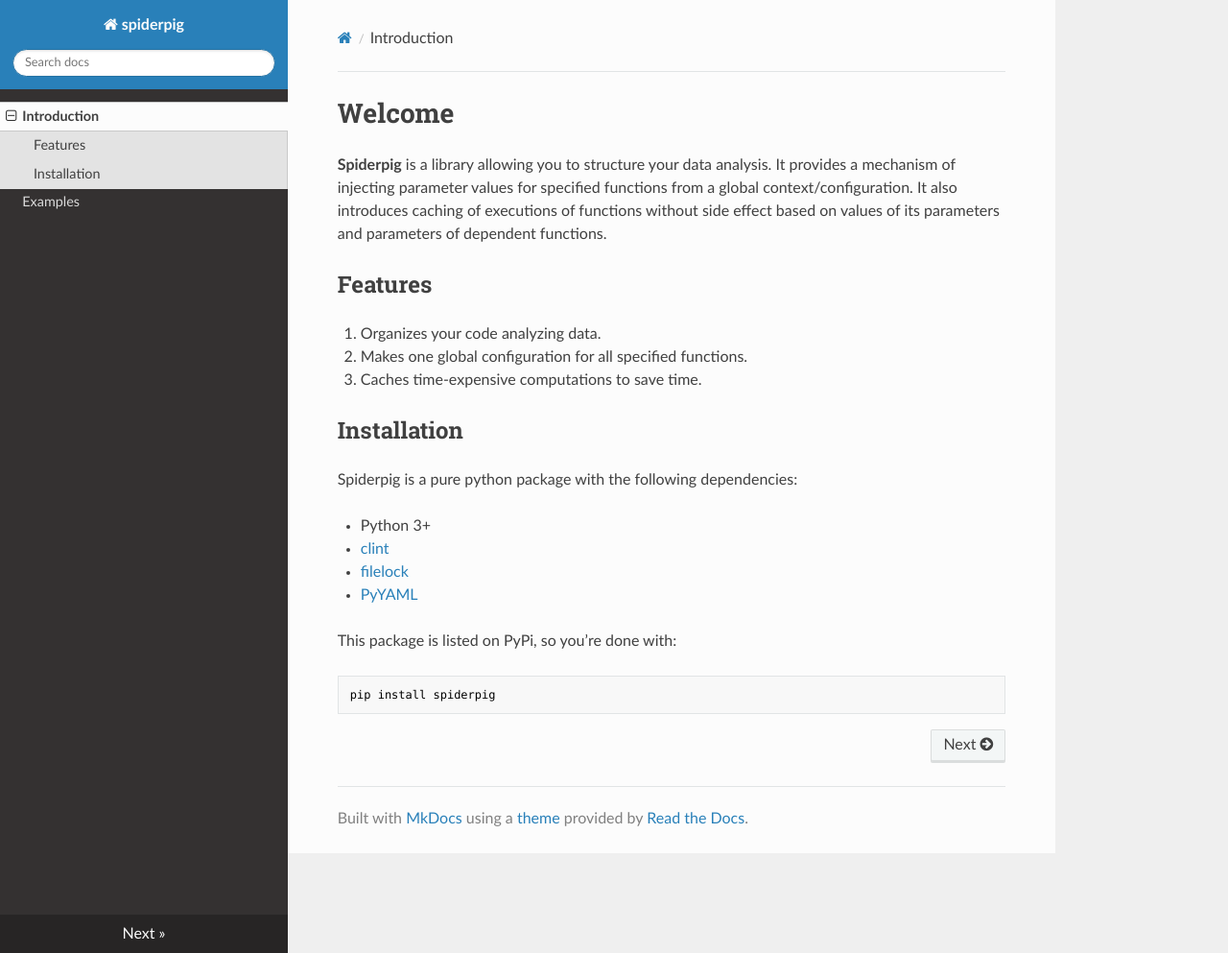
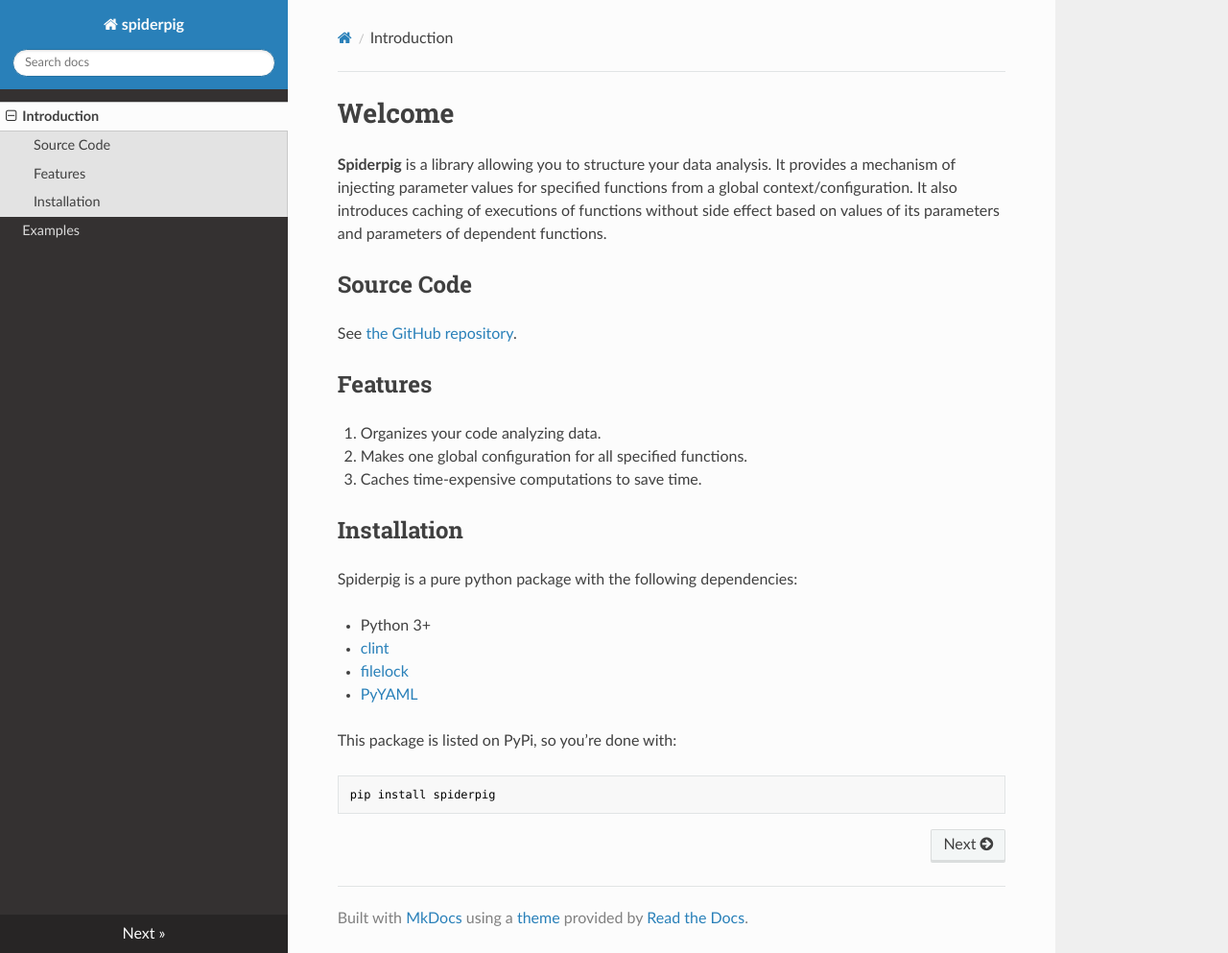
Before and after one commit to papousek/spiderpig, an MkDocs documentation site: the page built from docs/index.md, in a window 1280 px wide and 993 px high. Shown: the whole window at 96% size. Built offline with MkDocs 1.6.1, drawn with Linux system fonts in a browser that asks for light colours; nearby versions of some CDN libraries; old or Windows-style settings are respelled for this version of MkDocs.

Commit message:
link to repository

```diff
--- a/docs/index.md
+++ b/docs/index.md
@@ -5,6 +5,10 @@
 a global context/configuration. It also introduces caching of executions of
 functions without side effect based on values of its parameters and parameters
 of dependent functions.
+
+## Source Code
+
+See [the GitHub repository](https://github.com/papousek/spiderpig).
 
 ## Features
 1. Organizes your code analyzing data.
```
